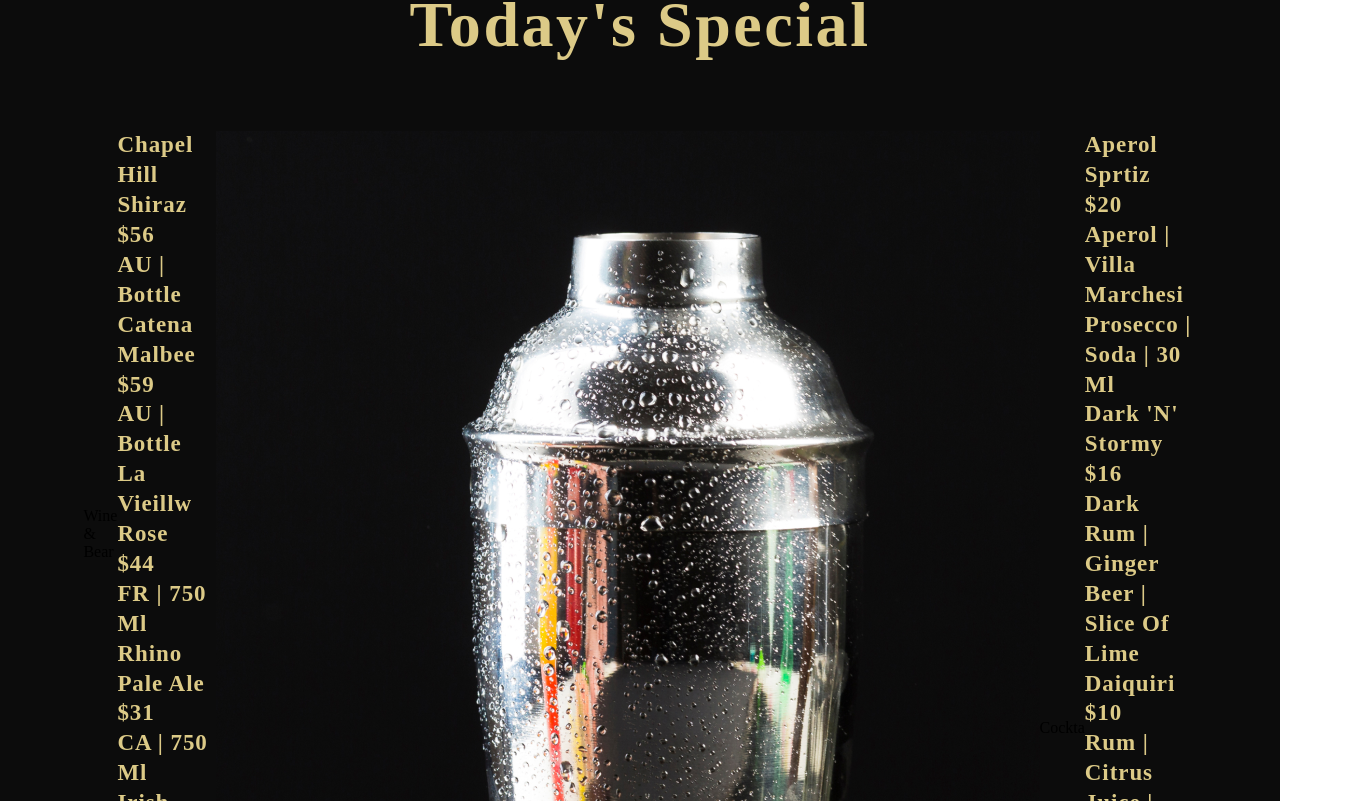
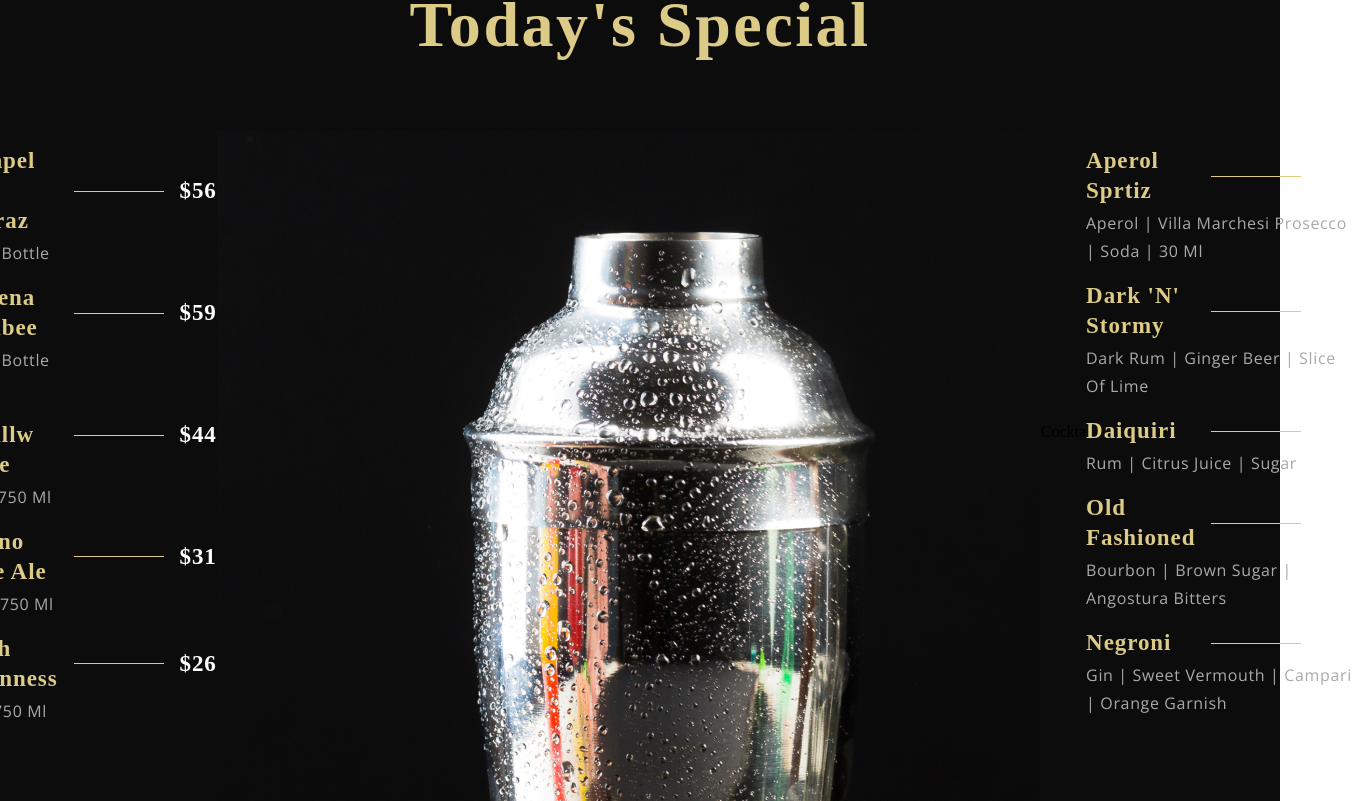
Before and after one commit to Smashedpurse/Geritch-React, a React (Vite) app: page / in a window 1280 px wide. Shown: the part 2339-3140 px from the top of the page, 1355 px wide, since content can reach past the window. Built offline with nearby package versions, Linux system fonts and the light colour scheme; a web font is replaced by a local one.

Commit message:
Insert all the styles into the MenuItem.css

```diff
--- a/src/components/Menuitem/Menuitem.css
+++ b/src/components/Menuitem/Menuitem.css
@@ -0,0 +1,36 @@
+.app__menuItem{
+    width: 100%;
+    margin: 1rem 0;
+
+    display: flex;
+    flex-direction: column;
+}
+
+.app__menuItem-head{
+    display: flex;
+    justify-content: space-between;
+    align-items: center;
+}
+
+
+.app__menuItem-sub{
+    width: 100%;
+    margin-top: 0.2rem;
+}
+
+.app__menuItem-name{
+    flex: 1;
+}
+
+.app__menuItem-dash {
+    width: 90px;
+    height: 1px;
+    background: var(--color-golden);
+    margin: 0 1rem;
+}
+
+.app__menuItem-price{
+    display: flex;
+    justify-content: flex-end;
+    align-items: flex-end;
+}
--- a/src/components/Menuitem/Menuitem.jsx
+++ b/src/components/Menuitem/Menuitem.jsx
@@ -1,24 +1,29 @@
-import React from 'react'
-
-const Menuitem = ({title,price,tags}) => {
+import React from "react";
+import './Menuitem.css'
+const Menuitem = ({ title, price, tags }) => {
   return (
-    <div className='app__menuItem'>
-      <div className='app__menuItem-head'>
-        <div className='app__menuItem-name'>
-          <p className='p__cormorant' style={{color:'#DCCA87'}}>{title}</p>
+    <div className="app__menuItem">
+      <div className="app__menuItem-head">
+        <div className="app__menuItem-name">
+          <p className="p__cormorant" style={{ color: "#DCCA87" }}>
+            {title}
+          </p>
         </div>
 
-        <div className='app__menuItem-name'>
-          <p className='p__cormorant' style={{color:'#DCCA87'}}>{price}</p>
+        <div className="app__menuItem-dash" />
+
+        <div className="app__menuItem-price">
+          <p className="p__cormorant">{price}</p>
         </div>
+      </div>
 
-        <div className='app__menuItem-name'>
-          <p className='p__cormorant' style={{color:'#DCCA87'}}>{tags}</p>
-        </div>
-
+      <div className="app__menuItem-sub">
+        <p className="p__opensans" style={{ color: "#AAA" }}>
+          {tags}
+        </p>
       </div>
     </div>
-  )
-}
+  );
+};
 
-export default Menuitem
+export default Menuitem;
```
